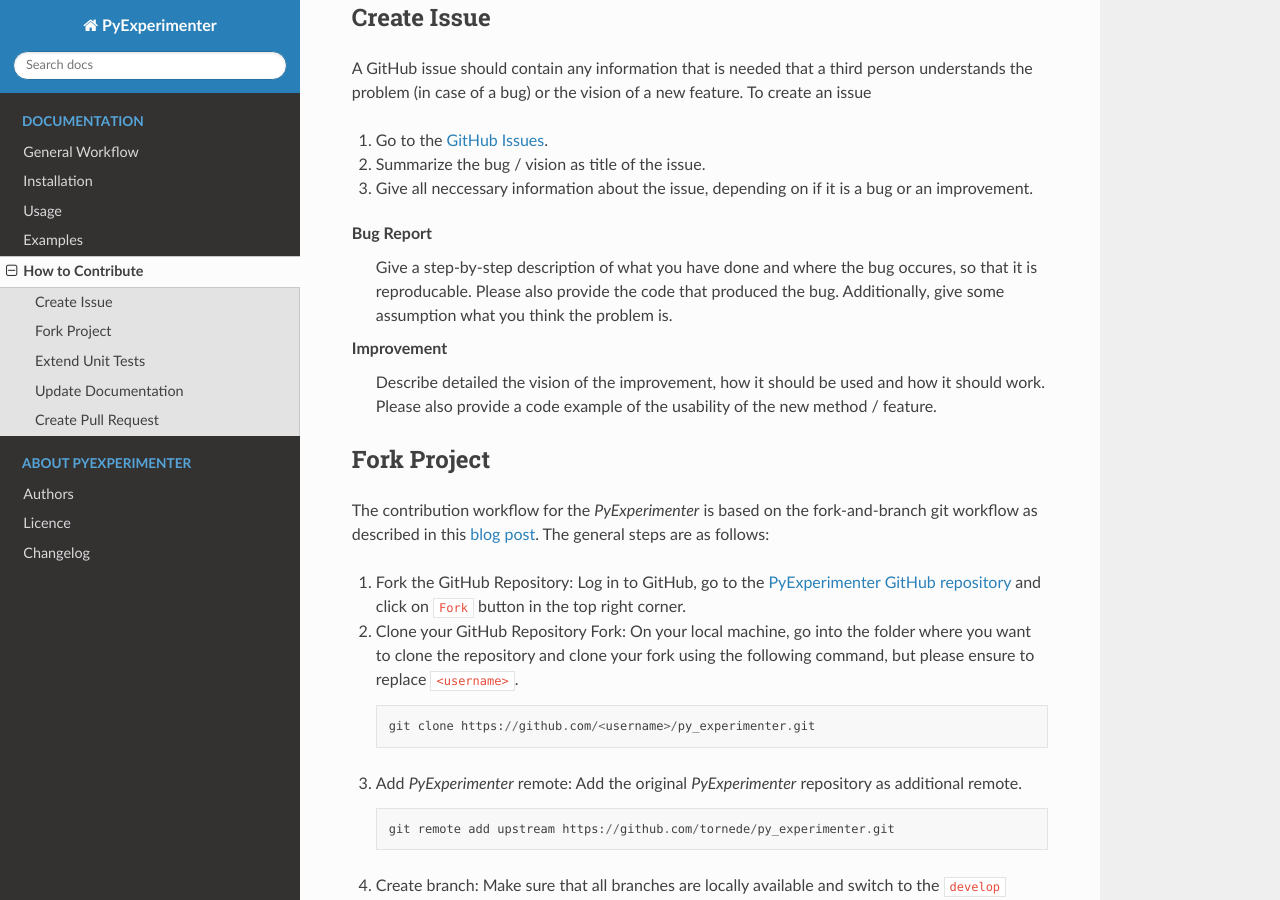
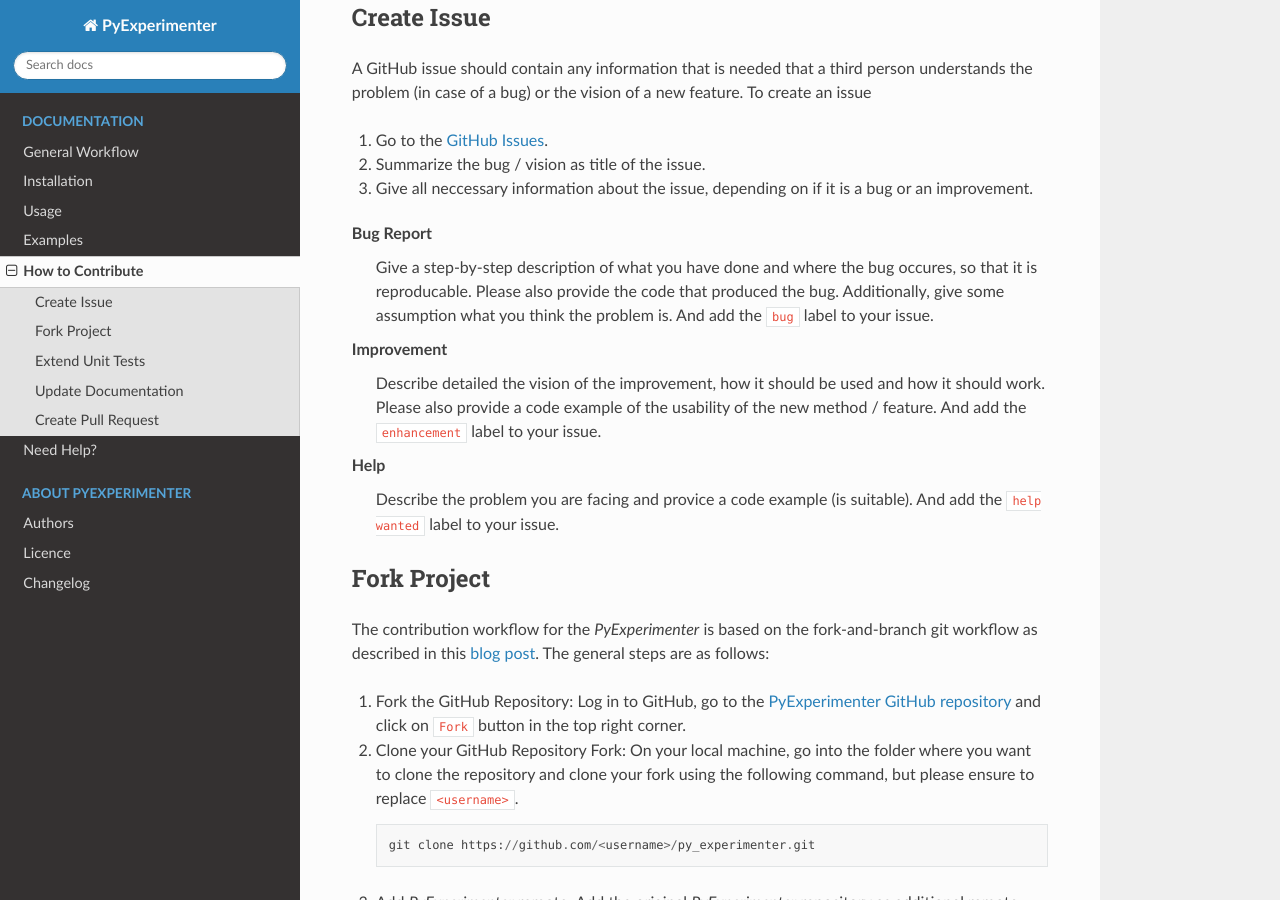
Before and after one commit to tornede/py_experimenter, a Sphinx documentation site: the page built from docs/source/sites/how-to-contribute.rst, in a window 1280 px wide and 900 px high, scrolled down 447 px. Built offline with Sphinx 7.4.7 and the Read the Docs theme 2.0.0, drawn with Linux system fonts in a browser that asks for light colours.

Commit message:
Add help page to documentation

```diff
--- a/docs/source/index.rst
+++ b/docs/source/index.rst
@@ -22,6 +22,7 @@
    sites/usage
    sites/examples/index
    sites/how-to-contribute
+   sites/help
 
 
 .. toctree::
--- a/docs/source/sites/examples/index.rst
+++ b/docs/source/sites/examples/index.rst
@@ -1,3 +1,5 @@
+.. _examples:
+
 =================
 Examples
 =================
--- a/docs/source/sites/how-to-contribute.rst
+++ b/docs/source/sites/how-to-contribute.rst
@@ -24,10 +24,13 @@
 3. Give all neccessary information about the issue, depending on if it is a bug or an improvement.
 
 Bug Report
-        Give a step-by-step description of what you have done and where the bug occures, so that it is reproducable. Please also provide the code that produced the bug. Additionally, give some assumption what you think the problem is.
+        Give a step-by-step description of what you have done and where the bug occures, so that it is reproducable. Please also provide the code that produced the bug. Additionally, give some assumption what you think the problem is. And add the ``bug`` label to your issue.
 
 Improvement
-        Describe detailed the vision of the improvement, how it should be used and how it should work. Please also provide a code example of the usability of the new method / feature.
+        Describe detailed the vision of the improvement, how it should be used and how it should work. Please also provide a code example of the usability of the new method / feature. And add the ``enhancement`` label to your issue.
+
+Help
+        Describe the problem you are facing and provice a code example (is suitable). And add the ``help wanted`` label to your issue.
 
 
 
```
Also changed, not shown: docs/source/sites/help.rst (added, +15 -0 lines).
